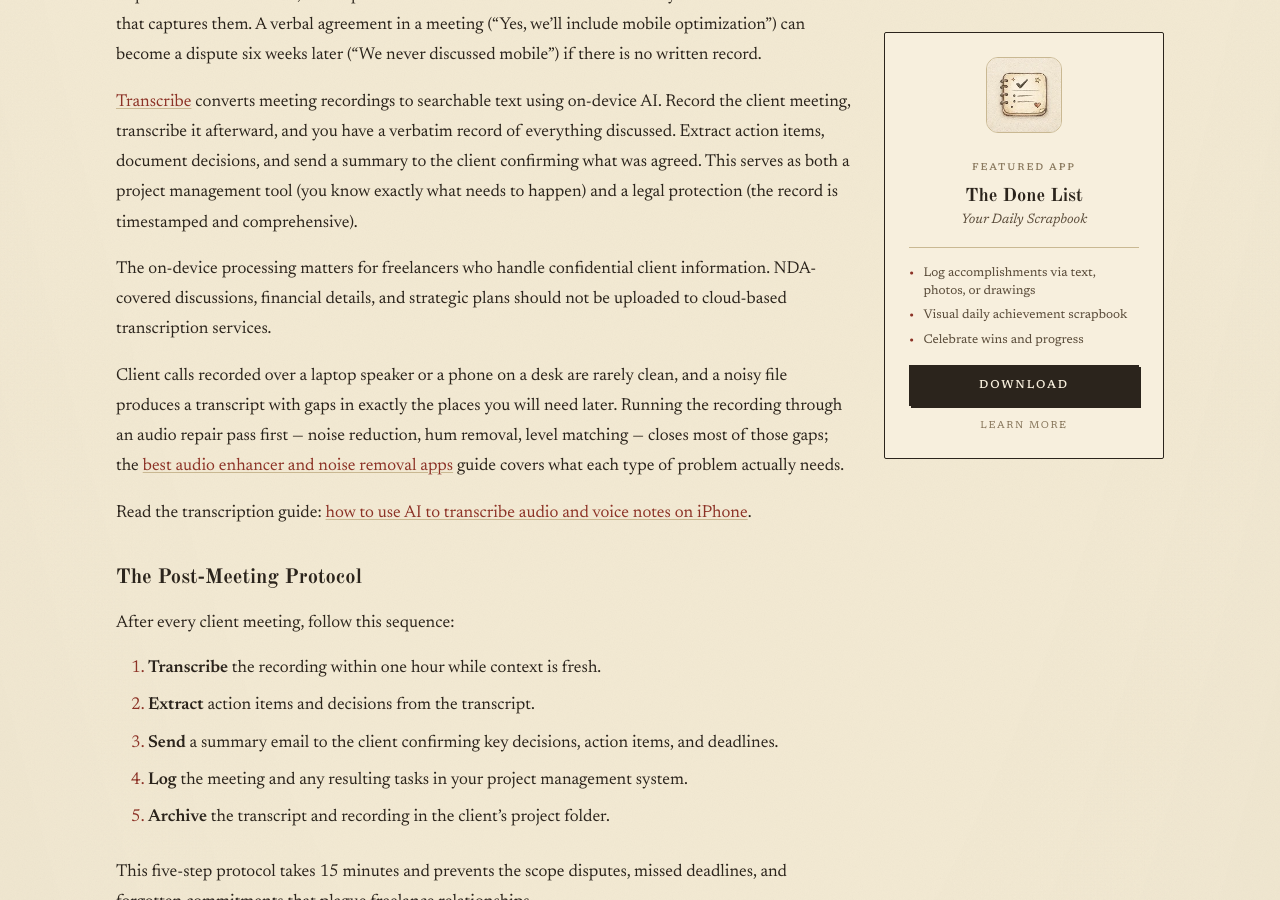
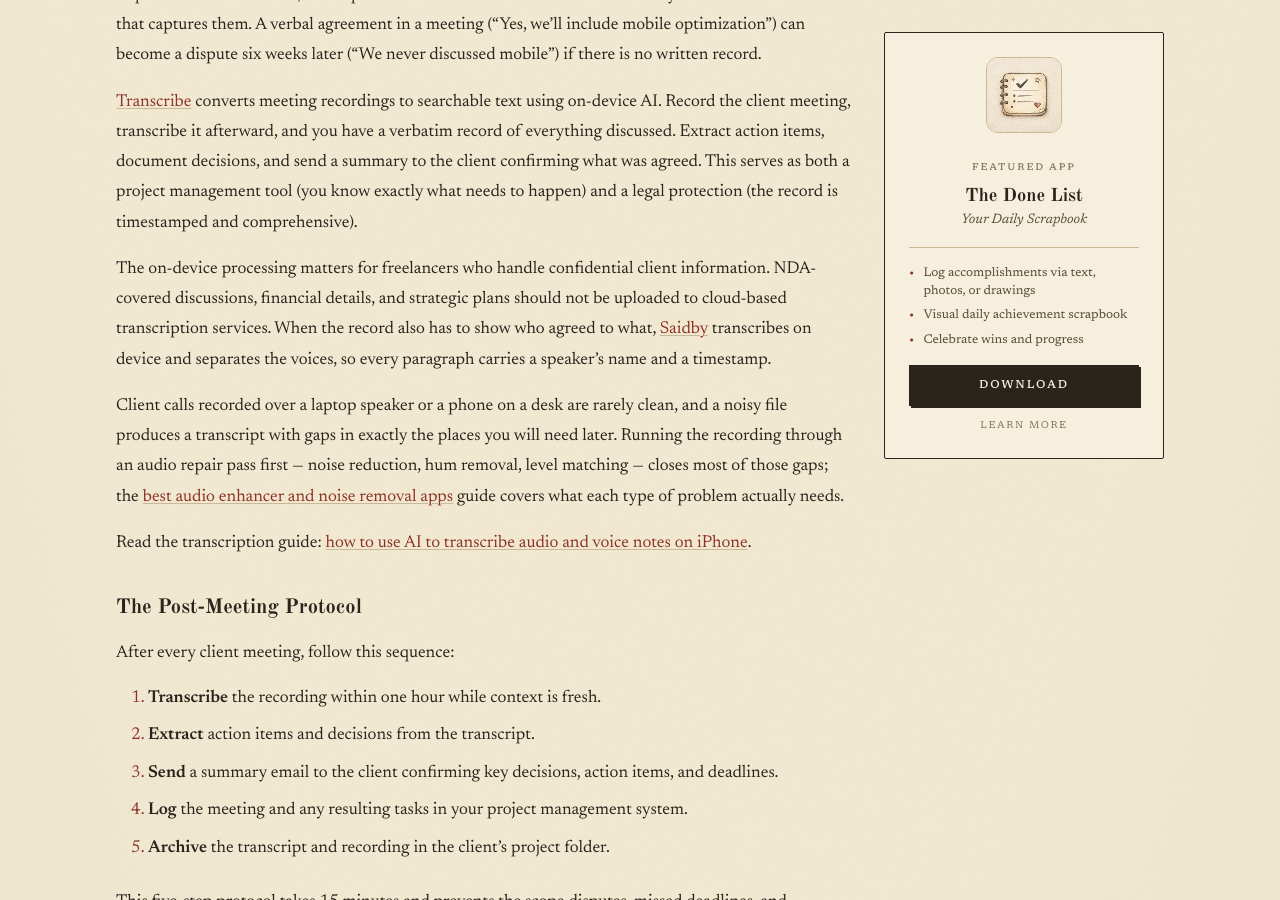
Before and after one commit to pmstani/pmstani.github.io, a Jekyll site: the page built from _posts/2026-02-04-best-apps-freelancers-iphone-mac.md, in a window 1280 px wide and 900 px high, scrolled down 3973 px. Built offline with Jekyll 4.4.1, drawn with Linux system fonts in a browser that asks for light colours; some of the changed text lies outside the part shown.

Commit message:
feat: add Saidby meeting transcriber app
Landing page at /apps/saidby/, apps.yml and apps.json entries, icon, and
related_apps links from four relevant existing posts. No content cluster,
per the paused content machine.

Claude-Session: https://claude.ai/code/session_01M4D8Zxn8faqxsD5hFeARpK

```diff
--- a/_posts/2026-02-04-best-apps-freelancers-iphone-mac.md
+++ b/_posts/2026-02-04-best-apps-freelancers-iphone-mac.md
@@ -8,7 +8,7 @@ categories: [productivity]
 tags: [freelance, self-employed, invoicing, productivity, apps]
 silo: productivity
 pillar: productivity
-related_apps: [the-done-list, my-agenda-planning, pdiff, transcribe, photo-to-pdf, cuevoice, day-progress, calxport, mitre, soundspice]
+related_apps: [the-done-list, my-agenda-planning, pdiff, transcribe, saidby, photo-to-pdf, cuevoice, day-progress, calxport, mitre, soundspice]
 ---
 
 ## Freelancing Is a Business With No Operations Team
@@ -75,7 +75,7 @@ Client meetings are where critical decisions happen. Scope is defined, timelines
 
 [Transcribe](/apps/transcribe/) converts meeting recordings to searchable text using on-device AI. Record the client meeting, transcribe it afterward, and you have a verbatim record of everything discussed. Extract action items, document decisions, and send a summary to the client confirming what was agreed. This serves as both a project management tool (you know exactly what needs to happen) and a legal protection (the record is timestamped and comprehensive).
 
-The on-device processing matters for freelancers who handle confidential client information. NDA-covered discussions, financial details, and strategic plans should not be uploaded to cloud-based transcription services.
+The on-device processing matters for freelancers who handle confidential client information. NDA-covered discussions, financial details, and strategic plans should not be uploaded to cloud-based transcription services. When the record also has to show who agreed to what, [Saidby](/apps/saidby/) transcribes on device and separates the voices, so every paragraph carries a speaker's name and a timestamp.
 
 Client calls recorded over a laptop speaker or a phone on a desk are rarely clean, and a noisy file produces a transcript with gaps in exactly the places you will need later. Running the recording through an audio repair pass first — noise reduction, hum removal, level matching — closes most of those gaps; the [best audio enhancer and noise removal apps](/blog/utilities/best-audio-enhancer-noise-removal-apps-iphone-ipad-mac/) guide covers what each type of problem actually needs.
 
--- a/apps.json
+++ b/apps.json
@@ -534,5 +534,11 @@
     "app_name": "SoundSpice: Audio Enhancer",
     "app_description": "Audio Enhancer & Noise Cleaner",
     "image_url": "https://pstan.fr/img/apps/soundspice.png"
+  },
+  {
+    "app_url": "https://apps.apple.com/app/6815562869",
+    "app_name": "Saidby: Meeting Transcriber",
+    "app_description": "Private Meeting Transcriber: Who Said What",
+    "image_url": "https://pstan.fr/img/apps/saidby.png"
   }
 ]
```
Also changed, not shown: _data/apps.yml (+15 -0 lines), _posts/2026-01-23-best-apps-working-from-home-iphone-mac.md (+2 -2 lines), _posts/2026-07-26-make-voice-memo-sound-professional-iphone.md (+1 -1 lines), _posts/2026-07-26-on-device-audio-processing-vs-cloud-audio-tools-privacy.md (+1 -1 lines), apps/saidby.md (added, +36 -0 lines), img/apps/saidby.png (added), img/apps/saidby.webp (added).
